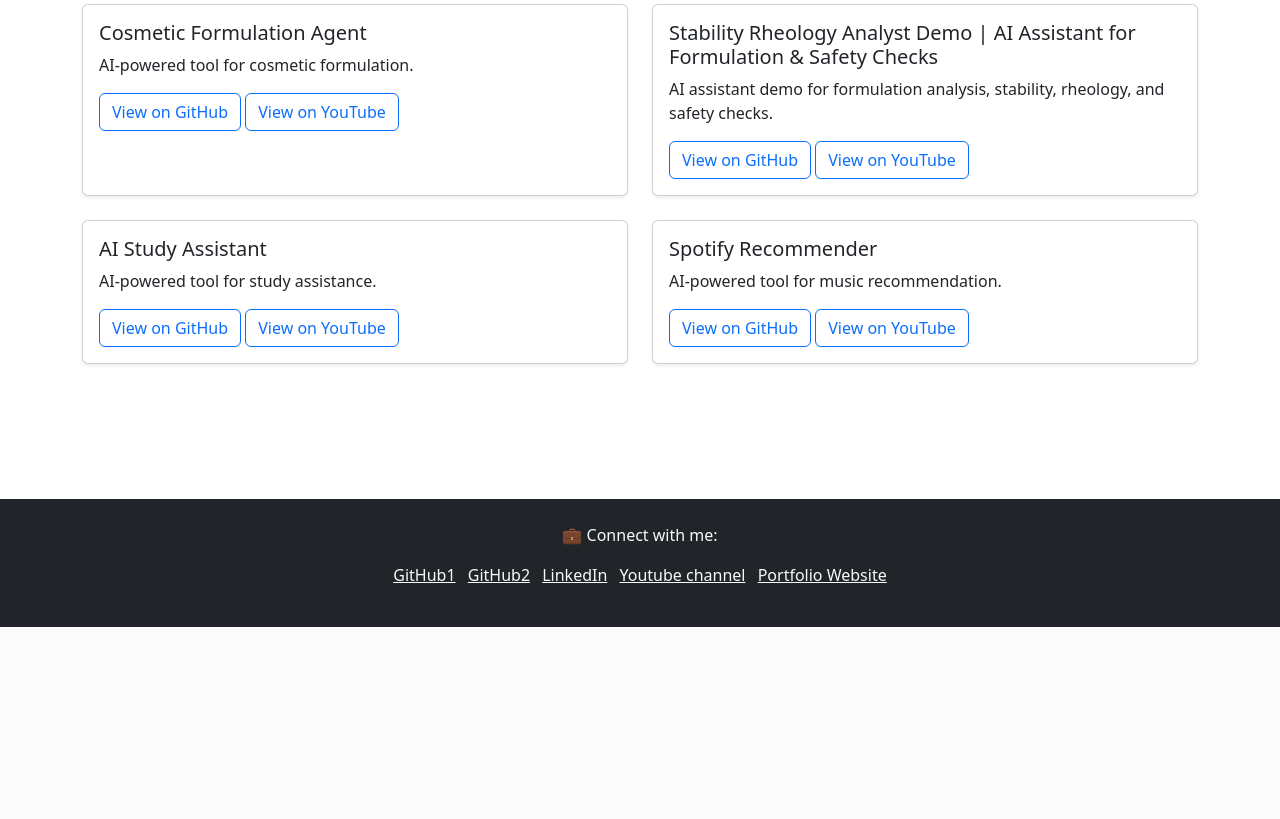
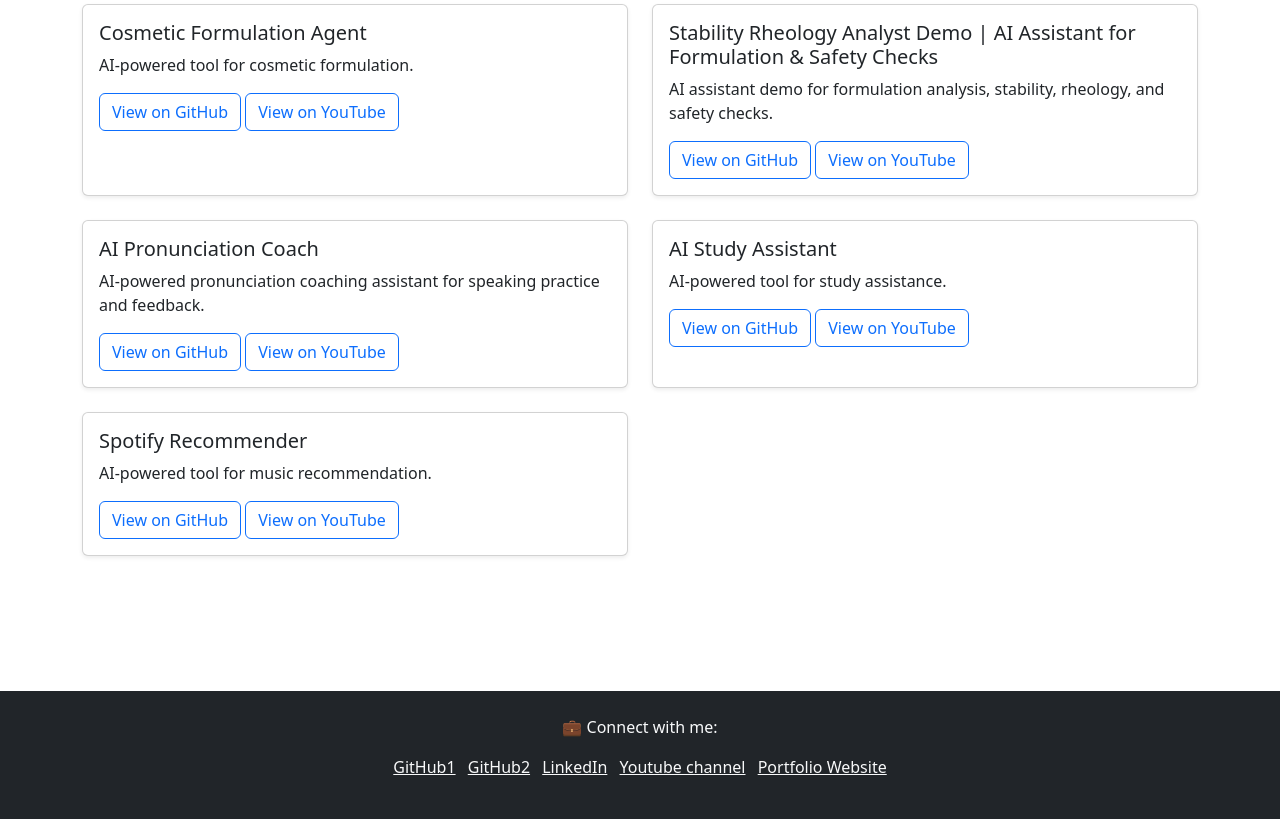
Before and after one commit to bechir2003/portfolio-site, a Django app: page /projects/ in a window 1280 px wide. Shown: the part 558-1377 px from the top of the page. Before the commit the page ends 1185 px from the top, so only its background shows below. Run offline with Django 5.2, Linux system fonts and the light colour scheme.

Commit message:
AI_Pronunciation_Coach

```diff
--- a/portfolio/templates/portfolio/projects.html
+++ b/portfolio/templates/portfolio/projects.html
@@ -71,6 +71,17 @@
   <div class="col-md-6">
     <div class="card h-100 shadow-sm animate-fadein">
       <div class="card-body">
+        <h5 class="card-title">AI Pronunciation Coach</h5>
+        <p class="card-text">AI-powered pronunciation coaching assistant for speaking practice and feedback.</p>
+        <a href="https://github.com/bmejri988-spec/AI_Pronunciation_Coach" class="btn btn-outline-primary" target="_blank">View on GitHub</a>
+        <a href="https://youtu.be/-pc4Yls4Ovk" class="btn btn-outline-primary" target="_blank">View on YouTube</a>
+      </div>
+    </div>
+  </div>
+
+  <div class="col-md-6">
+    <div class="card h-100 shadow-sm animate-fadein">
+      <div class="card-body">
         <h5 class="card-title">AI Study Assistant</h5>
         <p class="card-text">AI-powered tool for study assistance.</p>
         <a href="https://github.com/bmejri988-spec/ai-study-assistant" class="btn btn-outline-primary" target="_blank">View on GitHub</a>
```
